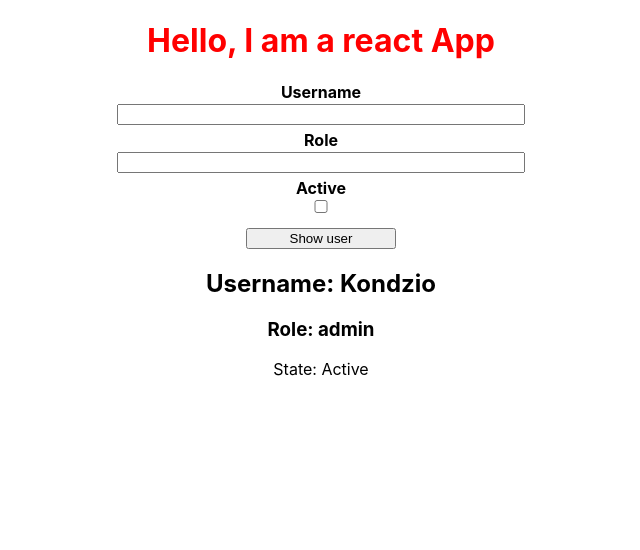
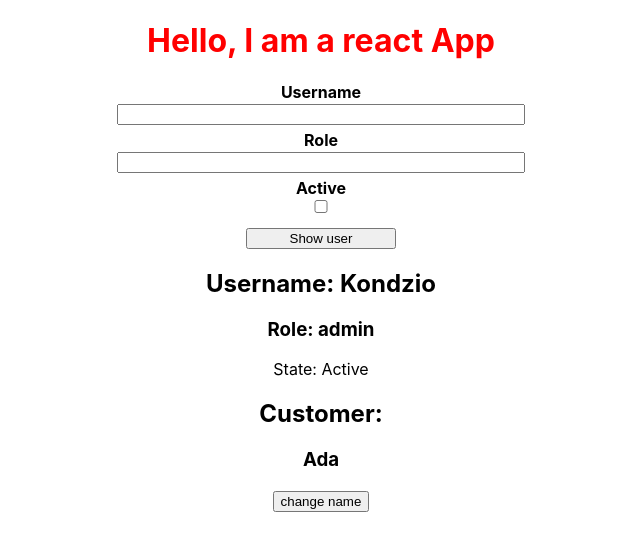
Before and after one commit to Kondzioplus/React, a React (Create React App) app: page / in a window 1280 px wide. Shown: the top 550 px of the page, without its empty margins (319-959 px from the left). Built offline with nearby package versions, Linux system fonts and the light colour scheme.

Commit message:
State w komponentach funkcyjnych

```diff
--- a/src/App.js
+++ b/src/App.js
@@ -1,6 +1,7 @@
 import React, { Component } from 'react';
 import './App.css'
 import User from './User/User'
+import Customer from './Customer/Customer'
 
 class App extends Component {
 
@@ -59,6 +60,8 @@ class App extends Component {
 
       <User username = {this.state.username} role = {this.state.role} >{this.state.active ? this.active : this.inactive }</User>
 
+      <Customer />
+
       </div>
       // React.createElement('div', null, React.createElement('h1', {className: 'Red-color'}, 'Hello, I am a react App))
     );
--- /dev/null
+++ b/src/Customer/Customer.js
@@ -0,0 +1,28 @@
+import React, { useState } from "react"
+
+
+
+
+const Customer = () => {
+    const [customerState, setCustomerState] = useState({
+        pickedName: 'Ada'
+    });
+
+    const [ namesState, setNamesState] = useState({names: ['Ada', 'Pat', 'Bart']});
+
+    const switchName = () => {
+        const namePool = namesState.names;
+        const number = Math.floor(Math.random()*3);//funkcja zmieniajaca losowo imiona.
+        setCustomerState({names: namePool, pickedName: namePool[number]});
+    }
+
+    return(
+        <div>
+            <h2>Customer:</h2>
+            <h3>{customerState.pickedName}</h3>
+            <button onClick={switchName}>change name</button>
+        </div>
+    );
+}
+
+export default Customer;
```
